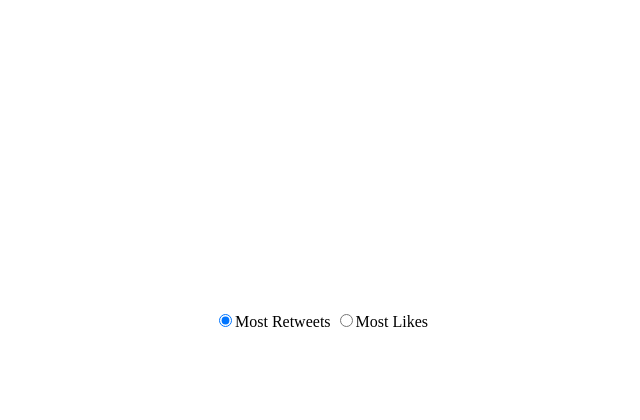
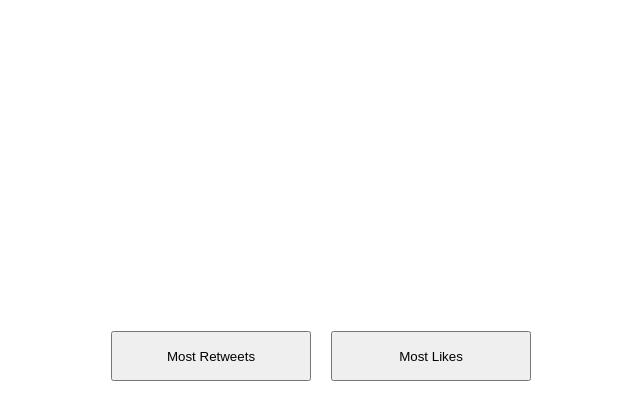
Before and after one commit to caseyjohnsonwv/twitter-wrapped, a Flask app: template templates/index.html in a window 1280 px wide. Shown: the part 297-717 px from the top of the page, without its empty margins (319-959 px from the left). Run offline with Flask 2, Linux system fonts and the light colour scheme; the template is opened without the code that fills it: most values are stand-ins (such as "Sample title", 1, 10 or a date in 2020).

Commit message:
swapped form for 2 buttons

```diff
--- a/static/index.css
+++ b/static/index.css
@@ -11,8 +11,23 @@
   position: relative;
 }
 
+.selection-wrapper {
+  margin-top: 10px;
+}
+
+.selection-button {
+  width: 200px;
+  height: 50px;
+  margin: 10px;
+}
+
 @media (max-width: 700px) {
   .canvas-wrapper {
     width: 100%;
   }
+
+  .selection-button {
+    width: 40%;
+    height: 50px;
+  }
 }
--- a/static/index.js
+++ b/static/index.js
@@ -1,5 +1,4 @@
-function renderMainChart() {
-  selection = $("input[name=chartType]:checked").val()
+function renderMainChart(selection) {
   selection == "retweets" ? renderRetweetChart() : renderLikesChart();
 }
 
@@ -54,12 +53,15 @@ function renderLikesChart() {
 
 $(document).ready(function() {
   //load the page
-  $("[name=chartType]").val(["retweets"]);
-  renderMainChart();
+  renderMainChart("retweets");
 
   //bind event listeners
-  $("[name=chartType]").change(function(e) {
+  $("#select-retweets-chart").click(function(e) {
     e.preventDefault();
-    renderMainChart();
+    renderMainChart("retweets");
+  });
+  $("#select-likes-chart").click(function(e) {
+    e.preventDefault();
+    renderMainChart("likes")
   });
 });
--- a/templates/index.html
+++ b/templates/index.html
@@ -17,10 +17,8 @@
       </div>
 
       <div class="selection-wrapper">
-        <form class="selection-form" action="index.html" method="get">
-          <input type="radio" name="chartType" value="retweets">Most Retweets</input>
-          <input type="radio" name="chartType" value="likes">Most Likes</input>
-        </form>
+        <button class="selection-button" id="select-retweets-chart">Most Retweets</input>
+        <button class="selection-button" id="select-likes-chart">Most Likes</input>
       </div>
 
     </div>
```
